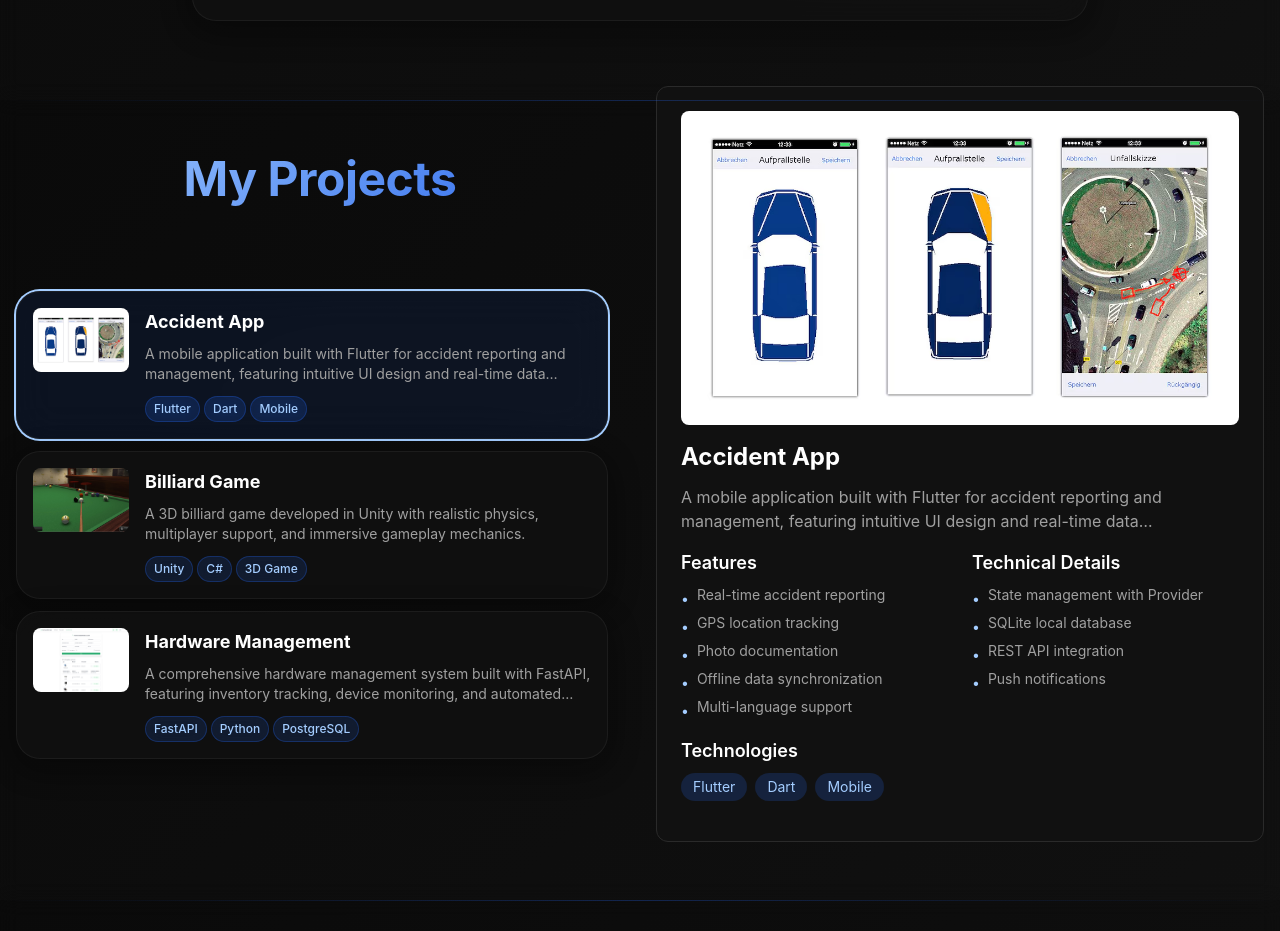
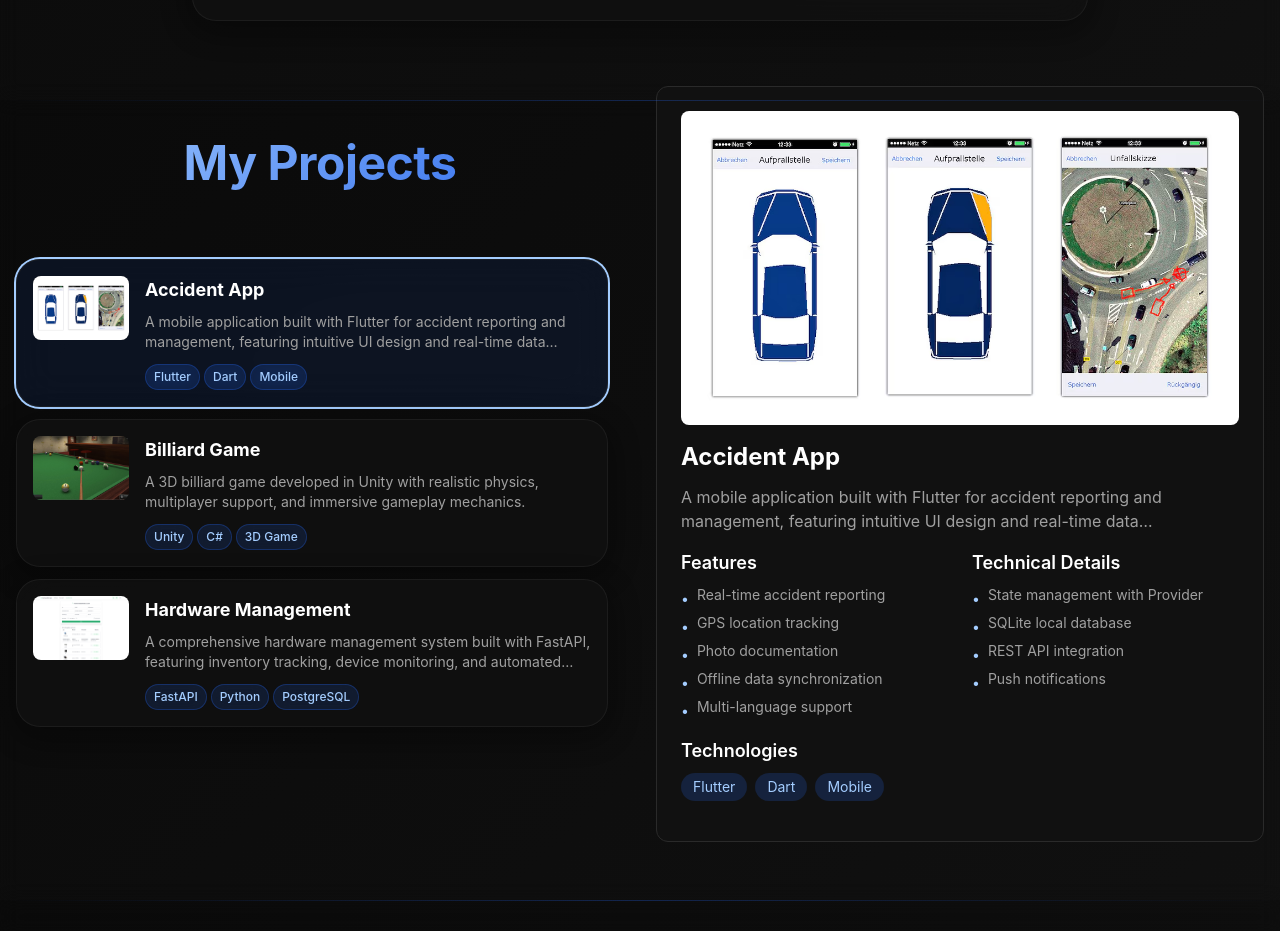
Before and after one commit to chrisnltr/portfolio, a Nuxt app: page / in a window 1280 px wide. Shown: the part 2380-3311 px from the top of the page. Built offline with nearby package versions, Linux system fonts and the light colour scheme.

Commit message:
refactor: adjust project title margin and add line clamp utility for text truncation

```diff
--- a/app.vue
+++ b/app.vue
@@ -321,7 +321,7 @@
           >
             <div class="flex flex-col h-full justify-start">
               <h2
-                class="section-title font-bold gradient-text animate-slide-up text-center mt-16"
+                class="section-title font-bold gradient-text animate-slide-up text-center mt-12 -mb-12"
               >
                 My Projects
               </h2>
--- a/assets/css/main.css
+++ b/assets/css/main.css
@@ -753,4 +753,12 @@ body {
   .cursor-glow:hover::after {
     opacity: 1;
   }
+
+  /* Line clamp utility for text truncation */
+  .line-clamp-2 {
+    display: -webkit-box;
+    -webkit-line-clamp: 2;
+    -webkit-box-orient: vertical;
+    overflow: hidden;
+  }
 }
```
